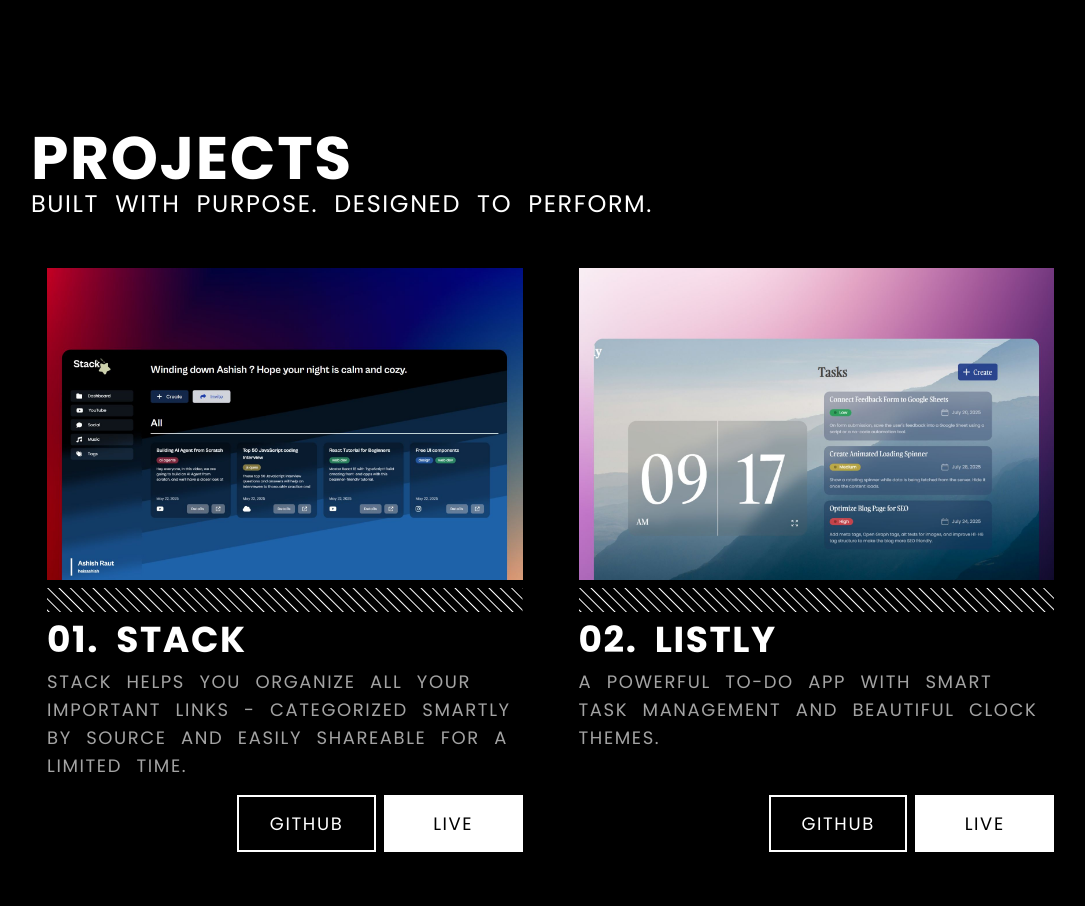
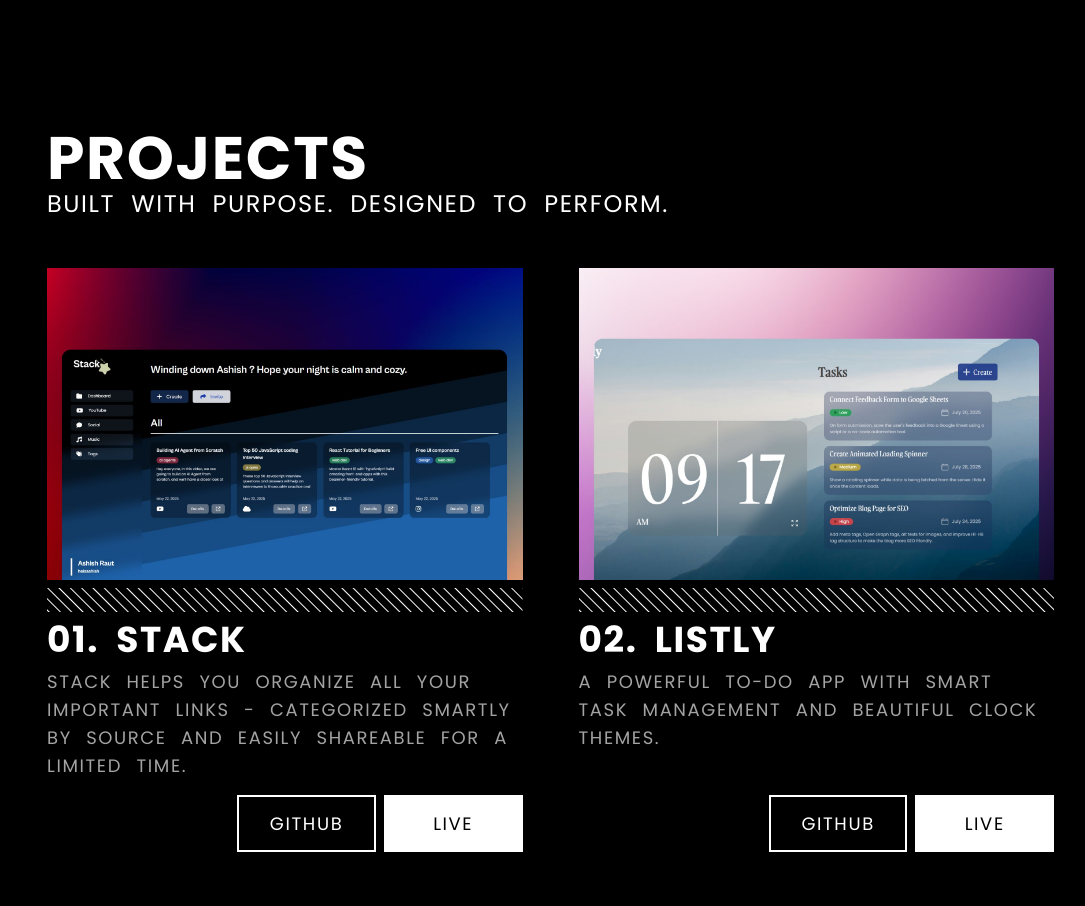
Before and after one commit to heyAshishRaut/my-portfolio, a React (Vite) app: page / in a window 1280 px wide. Shown: the part 1420-2326 px from the top of the page, without its empty margins (89-1174 px from the left). Built offline with nearby package versions, Linux system fonts and the light colour scheme; a web font is replaced by a local one.

Commit message:
alert box and project title left padding

```diff
--- a/src/App.tsx
+++ b/src/App.tsx
@@ -248,7 +248,7 @@ function App() {
                         initial={{ x: -100, opacity: 0 }}
                         animate={{ x: 0, opacity: 1 }}
                         transition={{ duration: 0.5, ease: "easeInOut" }}
-                        className="sticky top-4 left-[8px] md:left-0 flex justify-start items-start text-[12px]"
+                        className="sticky top-4 pl-4 flex justify-start items-start text-[12px]"
                     >
                         <div className="bg-white/80 backdrop-blur-xl border border-gray-400/70 px-6 py-4 text-black rounded-lg shadow-lg">
                             {alertMsg}
@@ -472,10 +472,10 @@ function App() {
                     animate={controls}
                     variants={childVariants}
                 >
-                    <div className="font-bold
+                    <div className="font-bold pl-4
                     text-4xl
                     md:text-6xl">Projects</div>
-                    <div className="
+                    <div className="pl-4
                     text-lg
                     md:text-2xl">Built with purpose. Designed to perform.</div>
                 </motion.div>
```
